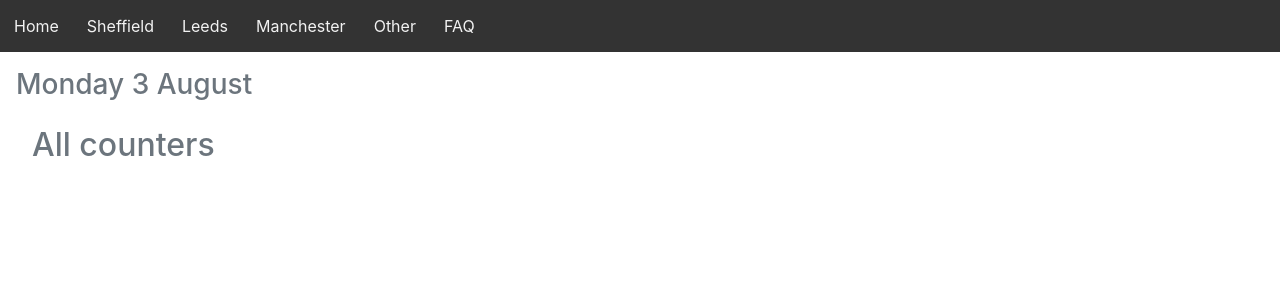
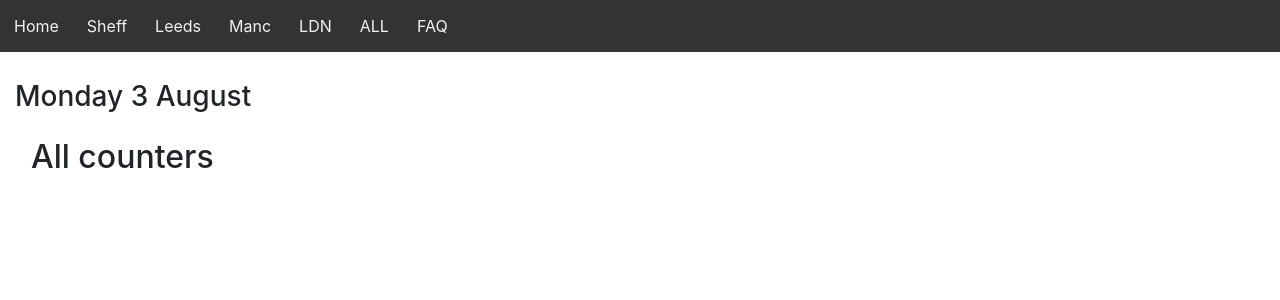
Before and after one commit to dobb1n/howfullismywall, a Flask app: page / in a window 1280 px wide. Shown: the top 300 px of the page. Run offline with Flask 2, Linux system fonts and the light colour scheme; data that the repository does not hold is empty; some libraries are stand-ins or nearby versions.

Commit message:
added london menu option and style changes

```diff
--- a/main.py
+++ b/main.py
@@ -50,6 +50,13 @@ def leeds():
     counters = fetch_counters(filter, operator)
     return render_template('index.html', today=today, title="Leeds", heading="Leeds", counters=counters)
 
+@app.route('/london')
+def london():
+    filter = "london"
+    operator = "="
+    counters = fetch_counters(filter, operator)
+    return render_template('index.html', today=today, title="London", heading="London", counters=counters)
+
 @app.route('/others')
 def others():
     filter = ""
--- a/static/script.js
+++ b/static/script.js
@@ -1,7 +1,9 @@
-'use strict';
+// When the user scrolls the page, execute myFunction
+window.onscroll = function() {myFunction()};
 
-window.addEventListener('load', function () {
-
-  console.log("Hello World!");
-
-});
+function myFunction() {
+  var winScroll = document.body.scrollTop || document.documentElement.scrollTop;
+  var height = document.documentElement.scrollHeight - document.documentElement.clientHeight;
+  var scrolled = (winScroll / height) * 100;
+  document.getElementById("myBar").style.width = scrolled + "%";
+}
--- a/static/style.css
+++ b/static/style.css
@@ -1,8 +1,10 @@
-
 /* Style the navbar */
 #navbar {
   overflow: hidden;
   background-color: #333;
+  position: fixed;
+  top: 0;
+  width: 100%;
 }
 
 /* Navbar links */
@@ -31,3 +33,18 @@
 .sticky + .content {
   padding-top: 60px;
 }
+
+/* The progress container (grey background) */
+.progress-container {
+  width: 100%;
+  height: 8px;
+  background: #ccc;
+  position: bottom;
+}
+
+/* The progress bar (scroll indicator) */
+.progress-bar {
+  height: 8px;
+  background: #4caf50;
+  width: 0%;
+}
--- a/templates/base.html
+++ b/templates/base.html
@@ -11,7 +11,9 @@
     {% endif %}
 
     <link rel="stylesheet" href="https://stackpath.bootstrapcdn.com/bootstrap/4.3.1/css/bootstrap.min.css" integrity="sha384-ggOyR0iXCbMQv3Xipma34MD+dH/1fQ784/j6cY/iJTQUOhcWr7x9JvoRxT2MZw1T" crossorigin="anonymous">
-    <link rel="stylesheet" href="{{ url_for('static', filename='style.css') }}">
+
+
+
     <link rel="shortcut icon" href="{{ url_for('static', filename='favicon.ico') }}">
     {% if title %}
     <title>Climbing Wall occupancy tracker for climbers in the time of covid - {{ title }}</title>
@@ -28,32 +30,42 @@
 
   gtag('config', 'UA-2332989-3');
 </script>
-
+<link rel="stylesheet" type="text/css" href="{{ url_for('static', filename='style.css') }}">
   </head>
   <body>
 
+
+
+
       <div id="navbar">
         <a href="{{url_for ('root') }}">Home</a>
-      <a href="{{url_for ('sheffield') }}">Sheffield</a>
+        <a href="{{url_for ('sheffield') }}">Sheff</a>
         <a href="{{url_for ('leeds') }}">Leeds</a>
-      <a href="{{url_for ('manchester') }}">Manchester</a>
-      <a href="{{url_for ('others') }}">Other</a>
+        <a href="{{url_for ('manchester') }}">Manc</a>
+        <a href="{{url_for ('london') }}">LDN</a>
+        <a href="{{url_for ('others') }}">ALL</a>
         <a href="{{url_for ('FAQ') }}">FAQ</a>
       </div>
 
 
-    <section class="content", id="mission">
 
 
-            <div class="text-secondary">
+
+
+    <div class="container-fluid" style="margin-top:80px">
 
             {% block content %}{% endblock %}
 
     </div>
-    </section>
+
 
 <script src="https://code.jquery.com/jquery-3.3.1.slim.min.js" integrity="sha384-q8i/X+965DzO0rT7abK41JStQIAqVgRVzpbzo5smXKp4YfRvH+8abtTE1Pi6jizo" crossorigin="anonymous"></script>
 <script src="https://cdnjs.cloudflare.com/ajax/libs/popper.js/1.14.7/umd/popper.min.js" integrity="sha384-UO2eT0CpHqdSJQ6hJty5KVphtPhzWj9WO1clHTMGa3JDZwrnQq4sF86dIHNDz0W1" crossorigin="anonymous"></script>
 <script src="https://stackpath.bootstrapcdn.com/bootstrap/4.3.1/js/bootstrap.min.js" integrity="sha384-JjSmVgyd0p3pXB1rRibZUAYoIIy6OrQ6VrjIEaFf/nJGzIxFDsf4x0xIM+B07jRM" crossorigin="anonymous"></script>
+<script src="{{ url_for('static', filename='script.js') }}">
+<div class="progress-container">
+  <div class="progress-bar" id="myBar"></div>
+</div>
+
 </body>
 </html>
```
Also changed, not shown: 2 other files. Lines whose indentation alone changed are shown as unchanged.
